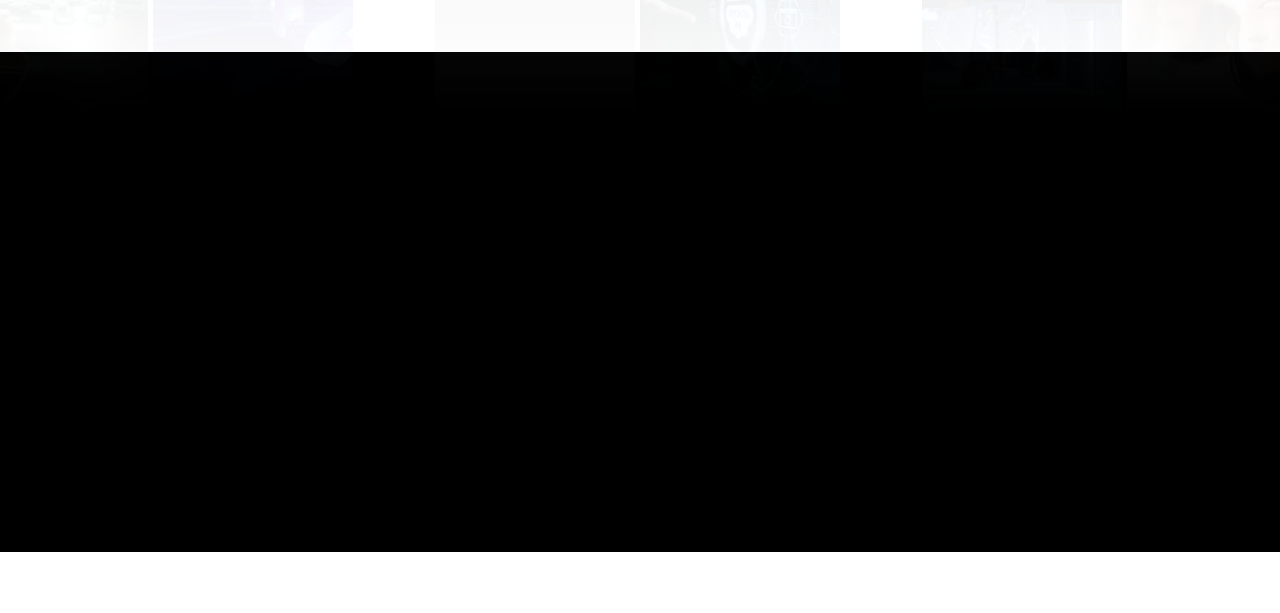
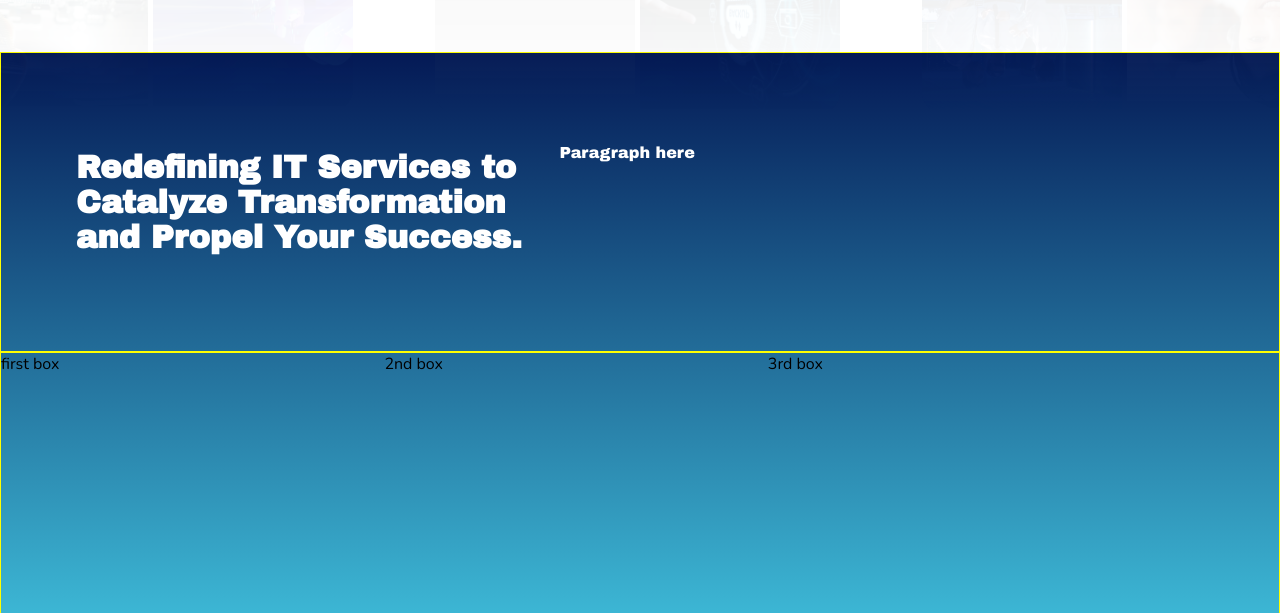
Before and after one commit to sadiqbehzad/anootech, a plain HTML site: page home.html in a window 1280 px wide. Shown: the part 723-1336 px from the top of the page. Drawn offline with nearby package versions, Linux system fonts and the light colour scheme.

Commit message:
221023 00:16

```diff
--- a/home.html
+++ b/home.html
@@ -144,7 +144,23 @@
       <h2 class="categoryNames">Development and Software Services</h2>
       <h2 class="categoryNames">Security and Consulting Services</h2>
     </div>
-    <div class="secondPart"></div>
+
+    <div class="gradient-section">
+      <div class="gradient-contents">
+        <div class="firstSection">
+          <h1>
+            Redefining IT Services to Catalyze Transformation and Propel Your
+            Success.
+          </h1>
+          <p>Paragraph here</p>
+        </div>
+        <div class="secondSection">
+          <div>first box</div>
+          <div>2nd box</div>
+          <div>3rd box</div>
+        </div>
+      </div>
+    </div>
 
     <footer class="footer">
       <img src="pics/Logo.png" alt="Logo" />
--- a/index.css
+++ b/index.css
@@ -1,5 +1,7 @@
 html, body{
-    /* background-image: url("pics/background.png"); */
+    display: flex;
+    flex-direction: column;
+    min-height: 100vh;
     margin: 0;
     font-family: 'Nunito', sans-serif;
     background-size:cover;
@@ -202,6 +204,7 @@ nav ul :hover {
   justify-content: center;
   z-index: 1;
   margin-left: 0px;
+  /* width: 100%; */
 
 
 
@@ -322,13 +325,42 @@ nav ul :hover {
 
 }
 
-.secondPart {
-  display: flex;
-  width: 100%;
-  height: 500px;
-  background-color:black;
+.gradient-section {
+  /* width: 100%;
+  height: 500px; */
+  background-color:#041955;
+  background-image: linear-gradient(#041955, #40c1dd);
   margin-top: 5%;
+  align-items: center;
+  margin-left: auto;
+  margin-right: auto;
+
+
 }
+.gradient-contents {
+  display: grid;
+  grid-template-rows: .75fr 1fr;
+  margin-left: auto;
+  margin-right: auto;
+}
+.firstSection {
+  display: grid;
+  grid-template-columns: .75fr 1fr;
+  border: 1px solid yellow;
+  color: white;
+  font-family: 'Archivo Black', sans-serif;
+  padding: 75px;
+
+
+
+}
+.secondSection {
+  display: grid;
+  grid-template-columns: .75fr .75fr 1fr;
+  border: 1px solid yellow;
+}
+
+
 
 .footer {
   display: grid;
@@ -338,6 +370,7 @@ nav ul :hover {
   background-color: #041955;
   color: white;
   align-items: center;
-  margin-top:5%;
+  margin-top:4%;
+  bottom: 0;
 
 }
```
